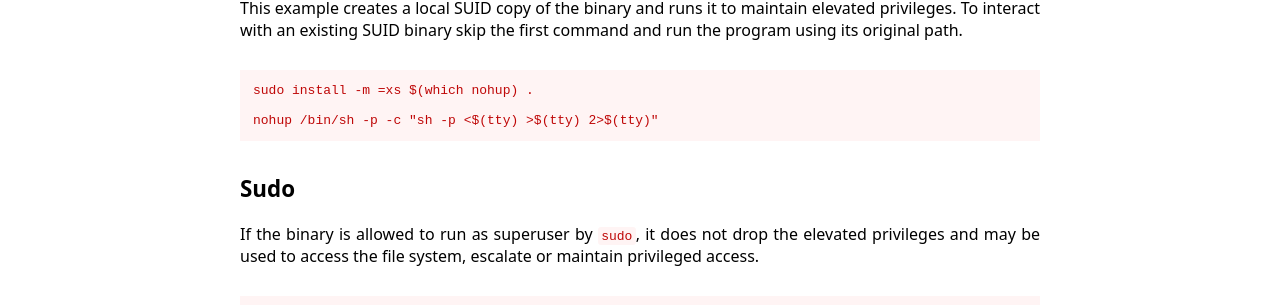
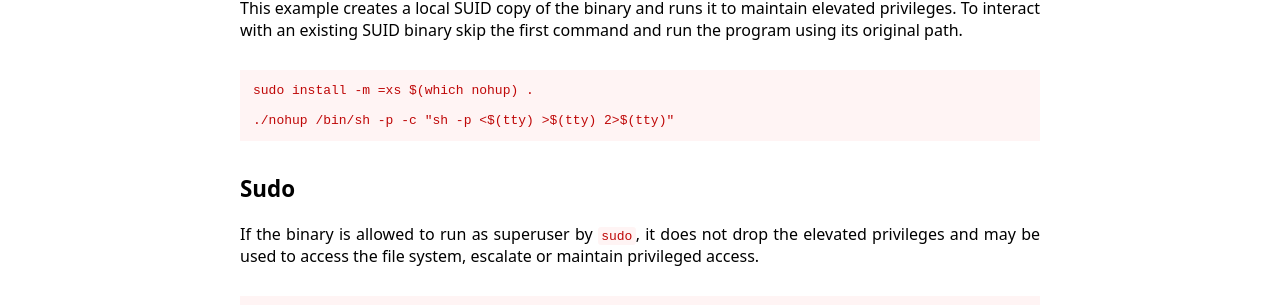
Before and after one commit to GTFOBins/GTFOBins.github.io, a Jekyll site: the page built from _gtfobins/nohup.md, in a window 1280 px wide. Shown: the part 665-970 px from the top of the page. Built offline with Jekyll 4.4.1, drawn with Linux system fonts in a browser that asks for light colours.

```diff
--- a/_gtfobins/nohup.md
+++ b/_gtfobins/nohup.md
@@ -8,7 +8,7 @@ functions:
         nohup "$COMMAND"
         cat nohup.out
   suid:
-    - code: nohup /bin/sh -p -c "sh -p <$(tty) >$(tty) 2>$(tty)"
+    - code: ./nohup /bin/sh -p -c "sh -p <$(tty) >$(tty) 2>$(tty)"
   sudo:
     - code: sudo nohup /bin/sh -c "sh <$(tty) >$(tty) 2>$(tty)"
 ---
```
